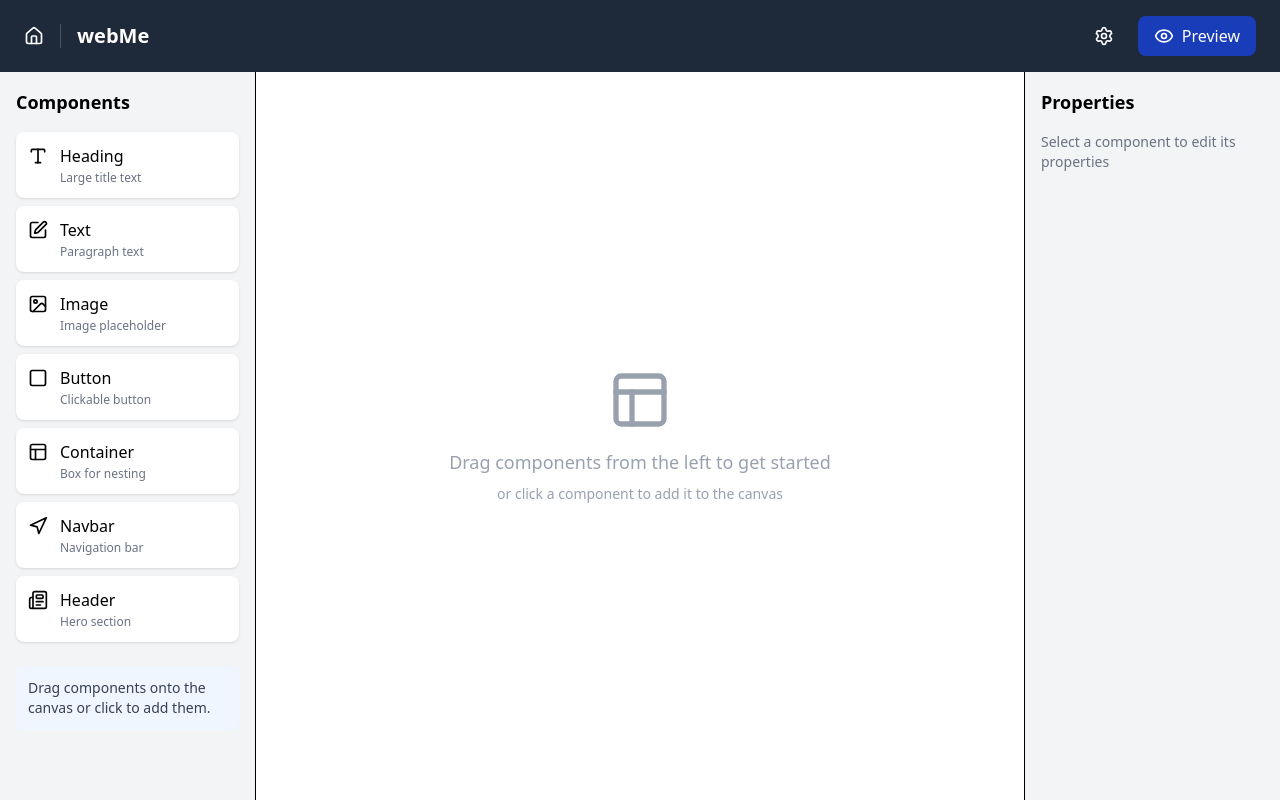
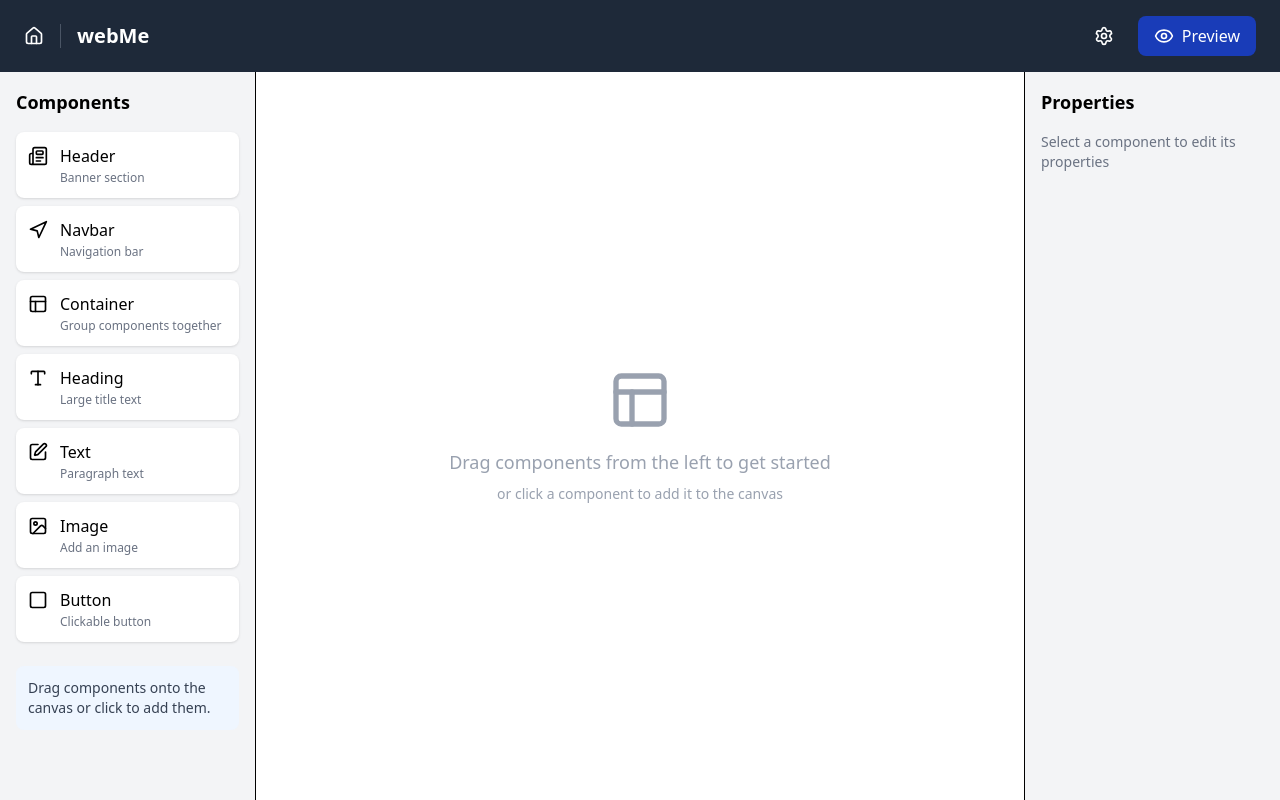
Before and after one commit to joshedge0/webMe, a Next.js app: page /builder in a window 1280 px wide. Built offline with nearby package versions, Linux system fonts and the light colour scheme; a web font is replaced by a local one.

Commit message:
swapped poppins font for nunito, reorganized and renamed components on palette

```diff
--- a/components/builder/ComponentPalette.tsx
+++ b/components/builder/ComponentPalette.tsx
@@ -19,13 +19,13 @@ export default function ComponentPalette({ onAddComponent }: ComponentPalettePro
   const [draggedType, setDraggedType] = useState<ComponentType | null>(null);
 
   const components: ComponentDefinition[] = [
+    { type: 'header', icon: Newspaper, label: 'Header', description: 'Banner section' },
+    { type: 'navbar', icon: Navigation, label: 'Navbar', description: 'Navigation bar' },
+    { type: 'container', icon: Layout, label: 'Container', description: 'Group components together' },
     { type: 'heading', icon: Type, label: 'Heading', description: 'Large title text' },
     { type: 'text', icon: Edit, label: 'Text', description: 'Paragraph text' },
-    { type: 'image', icon: Image, label: 'Image', description: 'Image placeholder' },
+    { type: 'image', icon: Image, label: 'Image', description: 'Add an image' },
     { type: 'button', icon: Square, label: 'Button', description: 'Clickable button' },
-    { type: 'container', icon: Layout, label: 'Container', description: 'Box for nesting' },
-    { type: 'navbar', icon: Navigation, label: 'Navbar', description: 'Navigation bar' },
-    { type: 'header', icon: Newspaper, label: 'Header', description: 'Hero section' },
   ];
 
   const handleDragStart = (e: React.DragEvent<HTMLDivElement>, type: ComponentType) => {
--- a/lib/constants.ts
+++ b/lib/constants.ts
@@ -41,7 +41,7 @@ export const GOOGLE_FONTS: { value: GoogleFont; label: string }[] = [
   { value: 'Roboto', label: 'Roboto' },
   { value: 'Open Sans', label: 'Open Sans' },
   { value: 'Montserrat', label: 'Montserrat' },
-  { value: 'Poppins', label: 'Poppins' },
+  { value: 'Nunito', label: 'Nunito' },
   { value: 'Playfair Display', label: 'Playfair Display' },
   { value: 'Lora', label: 'Lora' },
 ];
--- a/types/index.ts
+++ b/types/index.ts
@@ -12,7 +12,7 @@ export type GoogleFont =
   | 'Roboto'
   | 'Open Sans'
   | 'Montserrat'
-  | 'Poppins'
+  | 'Nunito'
   | 'Playfair Display'
   | 'Lora';
 
```
